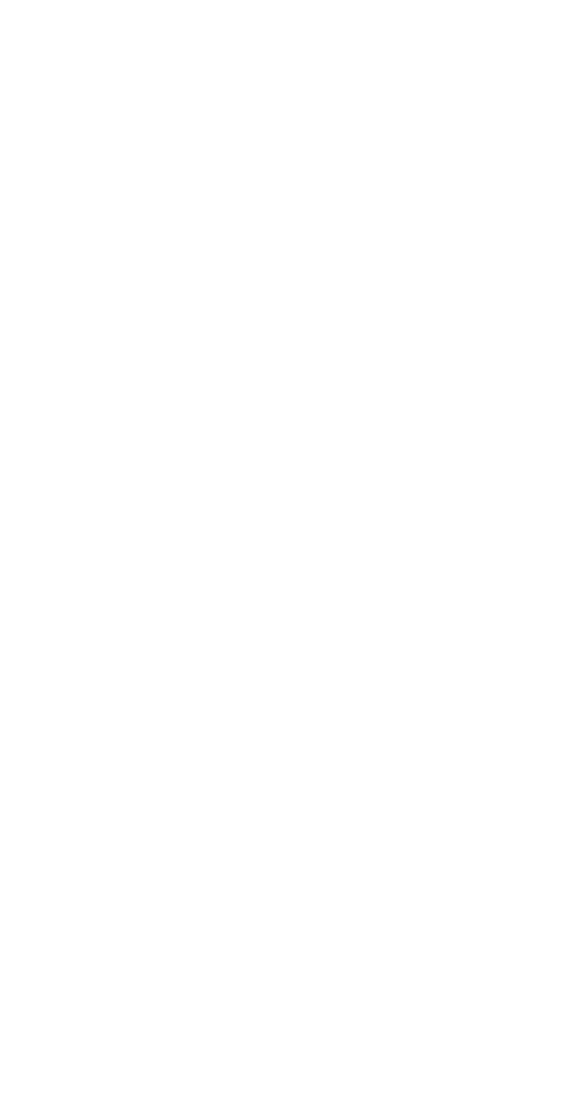
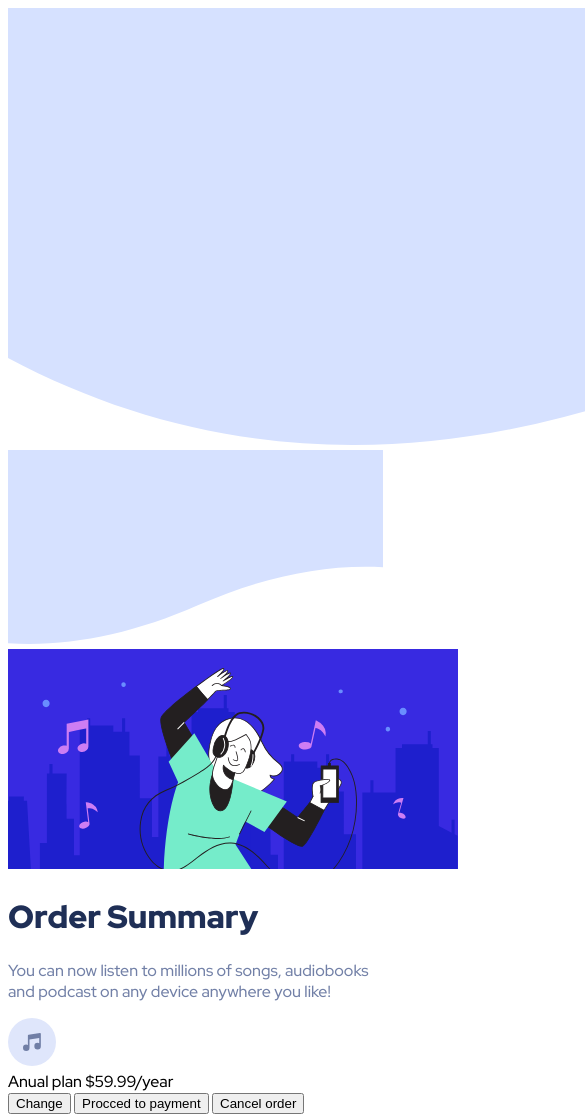
Before and after one commit to FrancoN99/-Order-Summary---Front-End-Mentor---Challenge-1-, a plain HTML site: page index.html in a window 390 px wide. Shown: the top 1118 px of the page, 585 px wide, since content can reach past the window. Before the commit the page ends 844 px from the top, so only its background shows below. Drawn offline with Linux system fonts and the light colour scheme.

Commit message:
empeze a darle estilo con CSS

```diff
--- a/index.html
+++ b/index.html
@@ -4,9 +4,28 @@
     <meta charset="UTF-8">
     <meta http-equiv="X-UA-Compatible" content="IE=edge">
     <meta name="viewport" content="width=device-width, initial-scale=1.0">
-    <title>Document</title>
+    <title>Order Summary</title>
+    <link rel="preconnect" href="https://fonts.googleapis.com">
+<link rel="preconnect" href="https://fonts.gstatic.com" crossorigin>
+<link href="https://fonts.googleapis.com/css2?family=Red+Hat+Display:wght@500;700;900&display=swap" rel="stylesheet">
+    <link rel="stylesheet" type=text/css href="style.css">
+    <style>
+    </style>
 </head>
 <body>
+    <img src="pattern-background-desktop.svg" alt="Background for Desktop">
+   <img src="pattern-background-mobile.svg" alt="Background for mobile">
+    <div class="container">
+        <img src="illustration-hero.svg" alt="Guy Listen Music">
+<h1>Order Summary</h1>
+<p>You can now listen to millions of songs, audiobooks and podcast on any device anywhere you like!</p>
+<img src="icon-music.svg">
+<div>Anual plan $59.99/year</div>
+<button>Change</button>
+    <button>Procced to payment</button>
+    <button>Cancel order</button>
+</label>
+    </div>
 
 </body>
 </html>
--- /dev/null
+++ b/style.css
@@ -0,0 +1,36 @@
+
+body {
+    font-family: "Red Hat Display", sans-serif ;
+}
+h1 {
+    font-family: 'Red Hat Display', sans-serif;
+    font-weight: 900;
+    color: hsl(223, 47%, 23%)
+}
+
+p {
+    font-family : "Red Hat Display", sans-serif;
+    font-weight : 500;
+    color: hsl(224, 23%, 55%);
+}
+
+#annual-plan {
+
+}
+
+.pale-blue {
+color: hsl(225, 100%, 94%);
+}
+.Bright-blue  {
+color:hsl(245, 75%, 52%);
+}
+
+.Very-pale-blue {
+color: hsl(225, 100%, 98%);
+}
+.Desaturated-blue {
+color: hsl(224, 23%, 55%);
+}
+.Dark-blue {
+color: hsl(223, 47%, 23%);
+}
```
Also changed, not shown: favicon-32x32.png (added), icon-music.svg (added), illustration-hero.svg (added), pattern-background-desktop.svg (added), pattern-background-mobile.svg (added).
